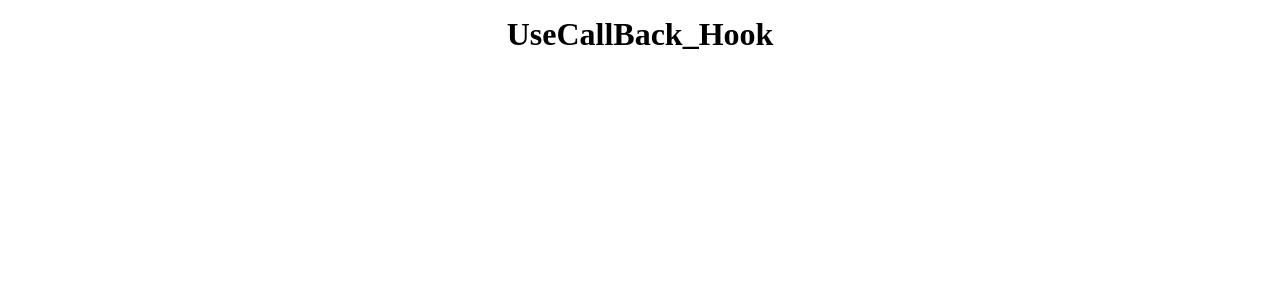
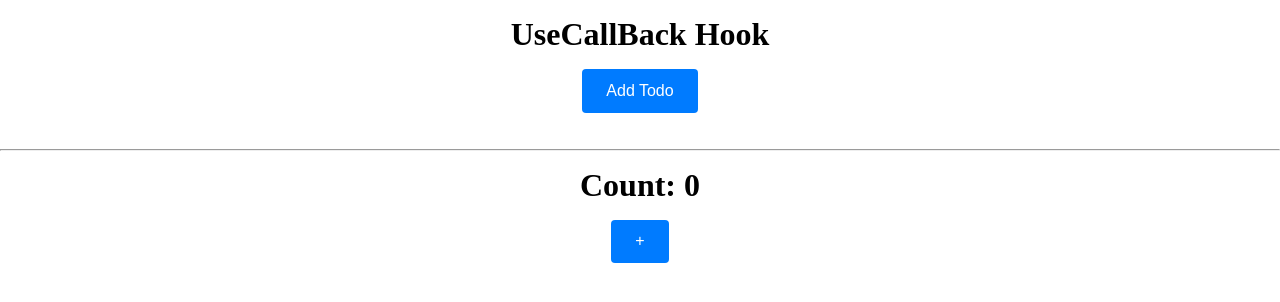
Before and after one commit to Tausifqureshi/React_Revision, a React (Vite) app: page /contact in a window 1280 px wide. Shown: the top 302 px of the page. Built offline with nearby package versions, Linux system fonts and the light colour scheme.

Commit message:
useCallBack

```diff
--- a/src/React Perfomance and Advance Hook/MemoizeAllConsept.jsx
+++ b/src/React Perfomance and Advance Hook/MemoizeAllConsept.jsx
@@ -2,7 +2,7 @@ import React from "react";
 import Performance from "./performance react/Performance";
 import ReactMemo from "./Rect Memo/ReactMemo";
 import UseMemoHook from "./useMemo Hook/UseMemoHook";
-import UseCallBack_Hook from "./useCallBack-Hook/UseCallBack_Hook";
+import UseCallBackHook from "./useCallBack-Hook/UseCallBackHook";
 
 function MemoizeAllConsept() {
   <h1> React Performance and Advance Hook Memoize  </h1>
@@ -18,7 +18,7 @@ function MemoizeAllConsept() {
     {/* <UseMemoHook /> */}
 
 
-    <UseCallBack_Hook />
+    <UseCallBackHook />
   </div>;
 }
 
--- /dev/null
+++ b/src/React Perfomance and Advance Hook/useCallBack-Hook/CallBackExample.jsx
@@ -0,0 +1,47 @@
+import React, { useCallback, useState } from "react";
+import Todos from "./Todos";
+
+function CallBackExample() {
+  console.log("Parent Components Call");
+    const[count, setCount] = useState(0);
+    const[todos, setTodos] = useState([]);
+
+    function increment(){
+         setCount(count + 1);
+    }
+
+    let addTodo = useCallback(() => { //useCallBack ek Memoize Function retru karta hai.
+        setTodos((prev)=> [...prev, {id : Date.now(), text:"new Todos"}])
+    }, []); // Ye function sirf tabhi call hoga jab `Todos` ki value change hogi; kisi aur state ke change par yeh trigger nahi hoga.
+
+
+
+  //   function addTodo ()  { // useCallback function ke bina yaha function work nhi kar re ga. Reac.memo ke sath todo comonents ko bhi Memo se wrap karna hoga, useCallBcak and Memo dono use kara hoga. memo componets ko control karne ke liye work karta hai and useCallback Function ke liye use hota hai.
+
+  // ChatGPT Se Liya Hua Syntex ---> useCallback ke bina function yaha properly work nahi karega. React.memo ke saath Todo component ko bhi memoized karna padega, isliye dono useCallback aur React.memo ka use karna zaroori hai. useCallback function ko memoize karta hai taake unnecessary re-renders na ho, jabki React.memo component ko optimize karta hai, taake performance better ho.
+
+
+  //     setTodos((prev)=> [...prev, {id : Date.now(), text:"new Todos"}])
+  // };
+
+      // Memoized remove function if you need to optimize further
+      const removeTodo = useCallback((removeId) => {
+          setTodos((prevTodos) => prevTodos.filter((item) => item.id !== removeId));
+      }, [todos]);
+
+  return <>
+   <Todos todos={todos} addTodo={addTodo}  removeTodo={ removeTodo}/> <br /><br />
+   {/* // addTodo function agar child component me pass karna ho toh useCallback use karna chahiye taake React performance improve ho. is component me hi addTodo Function use tab use Karne ki zarurt nhi hai itni. */}
+
+
+   <hr />
+
+   <div className="Count-Section">
+     <h1> Count: {count } </h1>
+     <button type="button" onClick={increment}  style={{ display: "block", margin: "auto", }}> + </button>
+   </div>
+
+  </>;
+}
+
+export default CallBackExample;
--- a/src/React Perfomance and Advance Hook/useCallBack-Hook/Todos.jsx
+++ b/src/React Perfomance and Advance Hook/useCallBack-Hook/Todos.jsx
@@ -1,9 +1,29 @@
-import React from "react";
+import React, { memo } from "react";
 
-function Todos() {
+
+function Todos({todos, addTodo, removeTodo}) {
+    console.log("Todos Chaild Components Called");
+
   return <div>
-  Todos
+   {/* Display todo items */}
+   {todos.map((todo, index) => (
+  <h3 key={todo.id}> {todo.text} {index + 1}</h3>
+   // Todos mein hamesha +1 add hota rahega, yani agar index 1 hai toh next 2 hoga, aur agar 2 hai toh next 3 hoga, aur aise hi aage.
+))}
+  <div style={{ display: "flex", justifyContent: "center", gap: "2rem"}}>
+  <button type="button" onClick={addTodo}>Add Todo</button>
+
+  {todos.map((todo) => (
+    <button key={todo.id} type="button" onClick={() => removeTodo(todo.id)}>
+        Remove Todo
+         {/* {todo.id}   */}
+    </button>
+    ))}
+  </div>
+
+
+
   </div>;
 }
 
-export default Todos;
+export default memo (Todos);
--- a/src/React Perfomance and Advance Hook/useCallBack-Hook/UseCallBack_Hook.jsx
+++ b/src/React Perfomance and Advance Hook/useCallBack-Hook/UseCallBackHook.jsx
@@ -1,13 +1,16 @@
 import React from "react";
+import CallBackExample from "./CallBackExample";
+
 
 // useCallback ka use isliye kiya jata hai taaki function ko unnecessary re-renders se bachaya ja sake, khaaskar jab function ko child component mein props ke taur par pass kiya jata hai. Yeh ensure karta hai ke function tabhi re-create ho jab dependencies change hon, isse performance improve hoti hai aur extra function re-renders avoid hote hain. useCallBack ek memoize function retrun karta hai.
 
-function UseCallBack_Hook() {
+function UseCallBackHook() {
   return <div>
 
- <h1> UseCallBack_Hook </h1>
+ <h1> UseCallBack Hook </h1>
+<CallBackExample />
 
   </div>;
 }
 
-export default UseCallBack_Hook;
+export default UseCallBackHook;
```
Also changed, not shown: src/React Perfomance and Advance Hook/useCallBack-Hook/CallBack.jsx (deleted, +0 -13 lines), src/React Perfomance and Advance Hook/useCallBack-Hook/Thory.jsx (+32 -18 lines).
